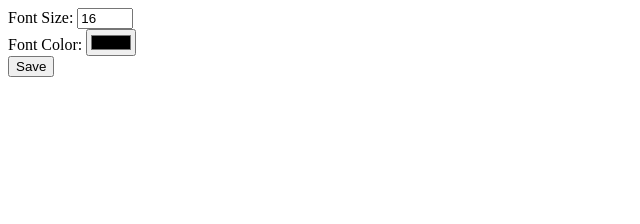
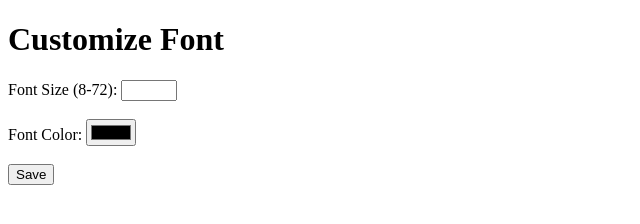
Before and after one commit to acciojob/preferred-cookie-DharminderPal, a website: page main.html in a window 1280 px wide. Shown: the whole page, without its empty margins (0-640 px from the left). Drawn offline with Linux system fonts and the light colour scheme.

Commit message:
created a submission

```diff
--- a/main.html
+++ b/main.html
@@ -7,21 +7,19 @@
 
   <body>
     <!-- the entire body must be written by student -->
-    <form>
-      <label for="fontsize">Font Size:</label>
-      <input
-        type="number"
-        id="fontsize"
-        name="fontsize"
-        min="8"
-        max="72"
-        value="16"
-      />
-      <br />
-      <label for="fontcolor">Font Color:</label>
-      <input type="color" id="fontcolor" name="fontcolor" value="#000000" />
-      <br />
-      <input type="submit" value="Save" />
+    <h1>Customize Font</h1>
+
+    <!-- Form to change font size and color -->
+    <form id="preferencesForm">
+        <label for="fontSize">Font Size (8-72):</label>
+        <input type="number" id="fontSize" name="fontSize" min="8" max="72">
+        <br><br>
+
+        <label for="fontColor">Font Color:</label>
+        <input type="color" id="fontColor" name="fontColor">
+        <br><br>
+
+        <button type="button" onclick="savePreferences()">Save</button>
     </form>
 
     <script type="text/javascript" src="./script.js"></script>
--- a/script.js
+++ b/script.js
@@ -1 +1,50 @@
 //your JS code here. If required.
+// Function to save preferences in cookies
+function savePreferences() {
+    // Get the values from the form
+    const fontSize = document.getElementById('fontSize').value;
+    const fontColor = document.getElementById('fontColor').value;
+
+    // Set cookies to store the preferences (with an expiry of 1 year)
+    document.cookie = `fontSize=${fontSize}; expires=${getExpirationDate()}; path=/`;
+    document.cookie = `fontColor=${fontColor}; expires=${getExpirationDate()}; path=/`;
+
+    // Apply preferences immediately after saving
+    applyPreferences();
+}
+
+// Function to get the expiration date for the cookie (1 year from now)
+function getExpirationDate() {
+    const date = new Date();
+    date.setFullYear(date.getFullYear() + 1); // Set expiration to 1 year
+    return date.toUTCString();
+}
+
+// Function to apply preferences from cookies
+function applyPreferences() {
+    // Get cookies
+    const cookies = document.cookie.split(';');
+
+    let fontSize = 16;  // Default font size
+    let fontColor = '#000000';  // Default font color
+
+    cookies.forEach(cookie => {
+        // Trim whitespace and split each cookie into name and value
+        const [name, value] = cookie.trim().split('=');
+
+        if (name === 'fontSize') {
+            fontSize = value;
+        } else if (name === 'fontColor') {
+            fontColor = value;
+        }
+    });
+
+    // Apply the preferences to the page
+    document.body.style.fontSize = fontSize + 'px';
+    document.body.style.color = fontColor;
+}
+
+// Call applyPreferences on page load to apply the saved preferences
+window.onload = function() {
+    applyPreferences();
+};
```
